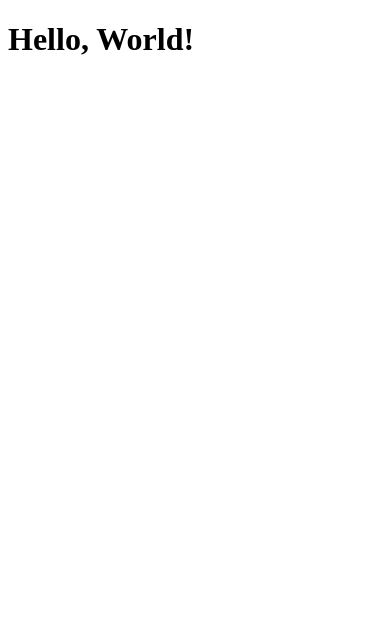
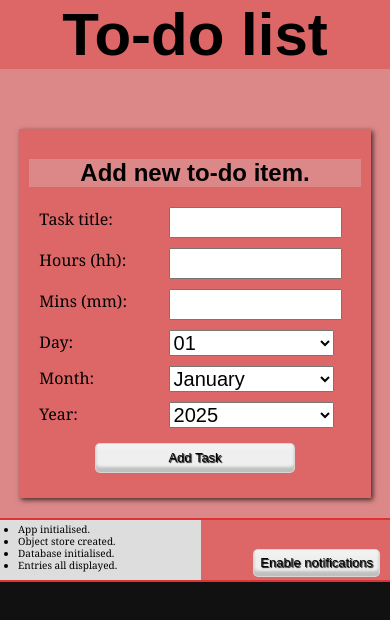
Before and after one commit to Gr8G1/gr8g1.github.io, a plain HTML site: page index.html in a window 390 px wide. Drawn offline with Linux system fonts and the light colour scheme; a web font is replaced by a local one.

Commit message:
Notification Example

```diff
--- a/index.html
+++ b/index.html
@@ -1,13 +1,111 @@
-<!doctype html>
-<html lang="ko">
+<!DOCTYPE HTML>
+<html lang="en-US">
 <head>
-    <meta charset="UTF-8">
-    <meta name="viewport"
-          content="width=device-width, user-scalable=no, initial-scale=1.0, maximum-scale=1.0, minimum-scale=1.0">
-    <meta http-equiv="X-UA-Compatible" content="ie=edge">
-    <title>Document</title>
+	<meta charset="UTF-8">
+	<meta name="viewport" content="width=380">
+    <script src="scripts/todo.js"></script>
+	<title>To-do list with Notifications</title>
+	<!-- Icon originated from design by Sabine Wollender: http://thenounproject.com/wosamo/ -->
+	<link rel="icon" type="image/png" href="img/icon-128.png">
+    <link href='https://fonts.googleapis.com/css?family=Donegal+One|Lily+Script+One' rel='stylesheet' type='text/css'>
+	<link href="style/style.css" type="text/css" rel="stylesheet">
 </head>
 <body>
-    <h1>Hello, World!</h1>
+
+<h1>To-do list</h1>
+
+<div class="task-box">
+
+<ul id="task-list">
+
+</ul>
+
+</div>
+
+<div class="form-box">
+<h2>Add new to-do item.</h2>
+
+<form id="task-form" action="index.html">
+  <div class="full-width"><label for="title">Task title:</label><input type="text" id="title" required></div>
+  <div class="half-width"><label for="deadline-hours">Hours (hh):</label><input type="number" id="deadline-hours" required></div>
+  <div class="half-width"><label for="deadline-minutes">Mins (mm):</label><input type="number" id="deadline-minutes" required></div>
+  <div class="third-width"><label for="deadline-day">Day:</label>
+        <select id="deadline-day" required>
+          <option value="01">01</option>
+          <option value="02">02</option>
+          <option value="03">03</option>
+          <option value="04">04</option>
+          <option value="05">05</option>
+          <option value="06">06</option>
+          <option value="07">07</option>
+          <option value="08">08</option>
+          <option value="09">09</option>
+          <option value="10">10</option>
+          <option value="11">11</option>
+          <option value="12">12</option>
+          <option value="13">13</option>
+          <option value="14">14</option>
+          <option value="15">15</option>
+          <option value="16">16</option>
+          <option value="17">17</option>
+          <option value="18">18</option>
+          <option value="19">19</option>
+          <option value="20">20</option>
+          <option value="21">21</option>
+          <option value="22">22</option>
+          <option value="23">23</option>
+          <option value="24">24</option>
+          <option value="25">25</option>
+          <option value="26">26</option>
+          <option value="27">27</option>
+          <option value="28">28</option>
+          <option value="29">29</option>
+          <option value="30">30</option>
+          <option value="31">31</option>
+        </select></div>
+
+  <div class="third-width"><label for="deadline-month">Month:</label>
+       <select id="deadline-month" required>
+         <option value="January">January</option>
+         <option value="February">February</option>
+         <option value="March">March</option>
+         <option value="April">April</option>
+         <option value="May">May</option>
+         <option value="June">June</option>
+         <option value="July">July</option>
+         <option value="August">August</option>
+         <option value="September">September</option>
+         <option value="October">October</option>
+         <option value="November">November</option>
+         <option value="December">December</option>
+       </select></div>
+
+  <div class="third-width"><label for="deadline-year">Year:</label>
+       <select id="deadline-year" required>
+	 <option value="2025">2025</option>
+         <option value="2024">2024</option>
+         <option value="2023">2023</option>
+         <option value="2022">2022</option>
+         <option value="2021">2021</option>
+         <option value="2020">2020</option>
+         <option value="2019">2019</option>
+         <option value="2018">2018</option>
+       </select></div>
+
+  <div><input type="submit" id="submit" value="Add Task"></div>
+  <div></div>
+</form>
+</div>
+
+<div id="toolbar">
+  <ul id="notifications">
+
+  </ul>
+
+  <button id="enable">
+    Enable notifications
+  </button>
+</div>
+
 </body>
 </html>
--- /dev/null
+++ b/scripts/todo.js
@@ -0,0 +1,354 @@
+window.onload = () => {
+  const MONTHS = ['January', 'February', 'March', 'April', 'May', 'June', 'July', 'August', 'September', 'October', 'November', 'December'];
+
+  // Hold an instance of a db object for us to store the IndexedDB data in
+  let db;
+
+  // Create a reference to the notifications list in the bottom of the app; we will write database messages into this list by
+  // appending list items as children of this element
+  const note = document.getElementById('notifications');
+
+  // All other UI elements we need for the app
+  const taskList = document.getElementById('task-list');
+  const taskForm = document.getElementById('task-form');
+  const title = document.getElementById('title');
+  const hours = document.getElementById('deadline-hours');
+  const minutes = document.getElementById('deadline-minutes');
+  const day = document.getElementById('deadline-day');
+  const month = document.getElementById('deadline-month');
+  const year = document.getElementById('deadline-year');
+  const notificationBtn = document.getElementById('enable');
+
+  // Do an initial check to see what the notification permission state is
+  if (Notification.permission === 'denied' || Notification.permission === 'default') {
+    notificationBtn.style.display = 'block';
+  } else {
+    notificationBtn.style.display = 'none';
+  }
+
+  note.appendChild(createListItem('App initialised.'));
+
+  // Let us open our database
+  const DBOpenRequest = window.indexedDB.open('toDoList', 4);
+
+  // Register two event handlers to act on the database being opened successfully, or not
+  DBOpenRequest.onerror = (event) => {
+    note.appendChild(createListItem('Error loading database.'));
+  };
+
+  DBOpenRequest.onsuccess = (event) => {
+    note.appendChild(createListItem('Database initialised.'));
+
+    // Store the result of opening the database in the db variable. This is used a lot below
+    db = DBOpenRequest.result;
+
+    // Run the displayData() function to populate the task list with all the to-do list data already in the IndexedDB
+    displayData();
+  };
+
+  // This event handles the event whereby a new version of the database needs to be created
+  // Either one has not been created before, or a new version number has been submitted via the
+  // window.indexedDB.open line above
+  //it is only implemented in recent browsers
+  DBOpenRequest.onupgradeneeded = (event) => {
+    db = event.target.result;
+
+    db.onerror = (event) => {
+      note.appendChild(createListItem('Error loading database.'));
+    };
+
+    // Create an objectStore for this database
+    const objectStore = db.createObjectStore('toDoList', { keyPath: 'taskTitle' });
+
+    // Define what data items the objectStore will contain
+    objectStore.createIndex('hours', 'hours', { unique: false });
+    objectStore.createIndex('minutes', 'minutes', { unique: false });
+    objectStore.createIndex('day', 'day', { unique: false });
+    objectStore.createIndex('month', 'month', { unique: false });
+    objectStore.createIndex('year', 'year', { unique: false });
+
+    objectStore.createIndex('notified', 'notified', { unique: false });
+
+    note.appendChild(createListItem('Object store created.'));
+  };
+
+  function displayData() {
+    // First clear the content of the task list so that you don't get a huge long list of duplicate stuff each time
+    // the display is updated.
+    while (taskList.firstChild) {
+      taskList.removeChild(taskList.lastChild);
+    }
+
+    // Open our object store and then get a cursor list of all the different data items in the IDB to iterate through
+    const objectStore = db.transaction('toDoList').objectStore('toDoList');
+    objectStore.openCursor().onsuccess = (event) => {
+      const cursor = event.target.result;
+      // Check if there are no (more) cursor items to iterate through
+      if (!cursor) {
+        // No more items to iterate through, we quit.
+        note.appendChild(createListItem('Entries all displayed.'));
+        return;
+      }
+
+      // Check which suffix the deadline day of the month needs
+      const { hours, minutes, day, month, year, notified, taskTitle } = cursor.value;
+      const ordDay = ordinal(day);
+
+      // Build the to-do list entry and put it into the list item.
+      const toDoText = `${taskTitle} — ${hours}:${minutes}, ${month} ${ordDay} ${year}.`;
+      const listItem = createListItem(toDoText);
+
+      if (notified === 'yes') {
+        listItem.style.textDecoration = 'line-through';
+        listItem.style.color = 'rgba(255, 0, 0, 0.5)';
+      }
+
+      // Put the item item inside the task list
+      taskList.appendChild(listItem);
+
+      // Create a delete button inside each list item,
+      const deleteButton = document.createElement('button');
+      listItem.appendChild(deleteButton);
+      deleteButton.textContent = 'X';
+
+      // Set a data attribute on our delete button to associate the task it relates to.
+      deleteButton.setAttribute('data-task', taskTitle);
+
+      // Associate action (deletion) when clicked
+      deleteButton.onclick = (event) => {
+        deleteItem(event);
+      };
+
+      // continue on to the next item in the cursor
+      cursor.continue();
+    };
+  };
+
+  // Add listener for clicking the submit button
+  taskForm.addEventListener('submit', addData, false);
+
+  function addData(e) {
+    // Prevent default, as we don't want the form to submit in the conventional way
+    e.preventDefault();
+
+    // Stop the form submitting if any values are left empty.
+    // This should never happen as there is the required attribute
+    if (title.value === '' || hours.value === null || minutes.value === null || day.value === '' || month.value === '' || year.value === null) {
+      note.appendChild(createListItem('Data not submitted — form incomplete.'));
+      return;
+    }
+
+    // Grab the values entered into the form fields and store them in an object ready for being inserted into the IndexedDB
+    const newItem = [
+      { taskTitle: title.value, hours: hours.value, minutes: minutes.value, day: day.value, month: month.value, year: year.value, notified: 'no' },
+    ];
+
+    // Open a read/write DB transaction, ready for adding the data
+    const transaction = db.transaction(['toDoList'], 'readwrite');
+
+    // Report on the success of the transaction completing, when everything is done
+    transaction.oncomplete = () => {
+      note.appendChild(createListItem('Transaction completed: database modification finished.'));
+
+      // Update the display of data to show the newly added item, by running displayData() again.
+      displayData();
+    };
+
+    // Handler for any unexpected error
+    transaction.onerror = () => {
+      note.appendChild(createListItem(`Transaction not opened due to error: ${transaction.error}`));
+    };
+
+    // Call an object store that's already been added to the database
+    const objectStore = transaction.objectStore('toDoList');
+    console.log(objectStore.indexNames);
+    console.log(objectStore.keyPath);
+    console.log(objectStore.name);
+    console.log(objectStore.transaction);
+    console.log(objectStore.autoIncrement);
+
+    // Make a request to add our newItem object to the object store
+    const objectStoreRequest = objectStore.add(newItem[0]);
+    objectStoreRequest.onsuccess = (event) => {
+
+      // Report the success of our request
+      // (to detect whether it has been succesfully
+      // added to the database, you'd look at transaction.oncomplete)
+      note.appendChild(createListItem('Request successful.'));
+
+      // Clear the form, ready for adding the next entry
+      title.value = '';
+      hours.value = null;
+      minutes.value = null;
+      day.value = 01;
+      month.value = 'January';
+      year.value = 2020;
+    };
+  };
+
+  function deleteItem(event) {
+    // Retrieve the name of the task we want to delete
+    const dataTask = event.target.getAttribute('data-task');
+
+    // Open a database transaction and delete the task, finding it by the name we retrieved above
+    const transaction = db.transaction(['toDoList'], 'readwrite');
+    transaction.objectStore('toDoList').delete(dataTask);
+
+    // Report that the data item has been deleted
+    transaction.oncomplete = () => {
+      // Delete the parent of the button, which is the list item, so it is no longer displayed
+      event.target.parentNode.parentNode.removeChild(event.target.parentNode);
+      note.appendChild(createListItem(`Task "${dataTask}" deleted.`));
+    };
+  };
+
+  // Check whether the deadline for each task is up or not, and responds appropriately
+  function checkDeadlines() {
+    // First of all check whether notifications are enabled or denied
+    if (Notification.permission === 'denied' || Notification.permission === 'default') {
+      notificationBtn.style.display = 'block';
+    } else {
+      notificationBtn.style.display = 'none';
+    }
+
+    // Grab the current time and date
+    const now = new Date();
+
+    // From the now variable, store the current minutes, hours, day of the month, month, year and seconds
+    const minuteCheck = now.getMinutes();
+    const hourCheck = now.getHours();
+    const dayCheck = now.getDate(); // Do not use getDay() that returns the day of the week, 1 to 7
+    const monthCheck = now.getMonth();
+    const yearCheck = now.getFullYear(); // Do not use getYear() that is deprecated.
+
+    // Open a new transaction
+    const objectStore = db.transaction(['toDoList'], 'readwrite').objectStore('toDoList');
+
+    // Open a cursor to iterate through all the data items in the IndexedDB
+    objectStore.openCursor().onsuccess = (event) => {
+      const cursor = event.target.result;
+      if (!cursor) return;
+      const { hours, minutes, day, month, year, notified, taskTitle } = cursor.value;
+
+      // convert the month names we have installed in the IDB into a month number that JavaScript will understand.
+      // The JavaScript date object creates month values as a number between 0 and 11.
+      const monthNumber = MONTHS.indexOf(month);
+      if (monthNumber === -1) throw new Error('Incorrect month entered in database.');
+
+      // Check if the current hours, minutes, day, month and year values match the stored values for each task.
+      // The parseInt() function transforms the value from a string to a number for comparison
+      // (taking care of leading zeros, and removing spaces and underscores from the string).
+      let matched = parseInt(hours) === hourCheck;
+      matched &&= parseInt(minutes) === minuteCheck;
+      matched &&= parseInt(day) === dayCheck;
+      matched &&= parseInt(monthNumber) === monthCheck;
+      matched &&= parseInt(year) === yearCheck;
+      if (matched && notified === 'no') {
+        // If the numbers all do match, run the createNotification() function to create a system notification
+        // but only if the permission is set
+        if (Notification.permission === 'granted') {
+          createNotification(taskTitle);
+        }
+      }
+
+      // Move on to the next cursor item
+      cursor.continue();
+    };
+  };
+
+  // Ask for permission when the 'Enable notifications' button is clicked
+  function askNotificationPermission() {
+    // Function to actually ask the permissions
+    function handlePermission(permission) {
+      // Whatever the user answers, we make sure Chrome stores the information
+      if (!Reflect.has(Notification, 'permission')) {
+        Notification.permission = permission;
+      }
+
+      // Set the button to shown or hidden, depending on what the user answers
+      if (Notification.permission === 'denied' || Notification.permission === 'default') {
+        notificationBtn.style.display = 'block';
+      } else {
+        notificationBtn.style.display = 'none';
+      }
+    };
+
+    // Check if the browser supports notifications
+    if (!Reflect.has(window, 'Notification')) {
+      console.log('This browser does not support notifications.');
+    } else {
+      if (checkNotificationPromise()) {
+        Notification.requestPermission().then(handlePermission);
+      } else {
+        Notification.requestPermission(handlePermission);
+      }
+    }
+  };
+
+  // Check whether browser supports the promise version of requestPermission()
+  // Safari only supports the old callback-based version
+  function checkNotificationPromise() {
+    try {
+      Notification.requestPermission().then();
+    } catch(e) {
+      return false;
+    }
+
+    return true;
+  };
+
+  // Wire up notification permission functionality to 'Enable notifications' button
+  notificationBtn.addEventListener('click', askNotificationPermission);
+
+  function createListItem(contents) {
+    const listItem = document.createElement('li');
+    listItem.textContent = contents;
+    return listItem;
+  };
+
+  // Create a notification with the given title
+  function createNotification(title) {
+    // Create and show the notification
+    const img = '/to-do-notifications/img/icon-128.png';
+    const text = `HEY! Your task "${title}" is now overdue.`;
+    const notification = new Notification('To do list', { body: text, icon: img });
+
+    // We need to update the value of notified to 'yes' in this particular data object, so the
+    // notification won't be set off on it again
+
+    // First open up a transaction
+    const objectStore = db.transaction(['toDoList'], 'readwrite').objectStore('toDoList');
+
+    // Get the to-do list object that has this title as its title
+    const objectStoreTitleRequest = objectStore.get(title);
+
+    objectStoreTitleRequest.onsuccess = () => {
+      // Grab the data object returned as the result
+      const data = objectStoreTitleRequest.result;
+
+      // Update the notified value in the object to 'yes'
+      data.notified = 'yes';
+
+      // Create another request that inserts the item back into the database
+      const updateTitleRequest = objectStore.put(data);
+
+      // When this new request succeeds, run the displayData() function again to update the display
+      updateTitleRequest.onsuccess = () => {
+        displayData();
+      };
+    };
+  };
+
+  // Using a setInterval to run the checkDeadlines() function every second
+  setInterval(checkDeadlines, 1000);
+}
+
+// Helper function returning the day of the month followed by an ordinal (st, nd, or rd)
+function ordinal(day) {
+  const n = day.toString();
+  const last = n.slice(-1);
+  if (last === '1' && n !== '11') return `${n}st`;
+  if (last === '2' && n !== '12') return `${n}nd`;
+  if (last === '3' && n !== '13') return `${n}rd`;
+  return `${n}th`;
+};
--- /dev/null
+++ b/style/style.css
@@ -0,0 +1,247 @@
+/* Basic set up + sizing for containers */
+
+html,
+body {
+  margin: 0;
+}
+
+html {
+  width: 100%;
+  height: 100%;
+  font-size: 10px;
+  font-family: Georgia, "Times New Roman", Times, serif;
+  background: #111;
+}
+
+body {
+  width: 50rem;
+  position: relative;
+  background: #d88;
+  margin: 0 auto;
+  border-left: 2px solid #d33;
+  border-right: 2px solid #d33;
+}
+
+h1,
+h2 {
+  text-align: center;
+  background: #d88;
+  font-family: Arial, Helvetica, sans-serif;
+}
+
+h1 {
+  font-size: 6rem;
+  margin: 0;
+  background: #d66;
+}
+
+h2 {
+  font-size: 2.4rem;
+}
+
+/* Bottom toolbar styling  */
+
+#toolbar {
+  position: relative;
+  height: 6rem;
+  width: 100%;
+  background: #d66;
+  border-top: 2px solid #d33;
+  border-bottom: 2px solid #d33;
+}
+
+#enable,
+input[type="submit"] {
+  line-height: 1.8;
+  font-size: 1.3rem;
+  border-radius: 5px;
+  border: 1px solid black;
+  color: black;
+  text-shadow: 1px 1px 1px black;
+  border: 1px solid rgba(0, 0, 0, 0.1);
+  box-shadow: inset 0px 5px 3px rgba(255, 255, 255, 0.2),
+    inset 0px -5px 3px rgba(0, 0, 0, 0.2);
+}
+
+#enable {
+  position: absolute;
+  bottom: 0.3rem;
+  right: 0.3rem;
+}
+
+#notifications {
+  margin: 0;
+  position: relative;
+  padding: 0.3rem;
+  background: #ddd;
+  position: absolute;
+  top: 0rem;
+  left: 0rem;
+  height: 5.4rem;
+  width: 50%;
+  overflow: auto;
+  line-height: 1.2;
+}
+
+#notifications li {
+  margin-left: 1.5rem;
+}
+
+/* New item form styling */
+
+.form-box {
+  background: #d66;
+  width: 85%;
+  padding: 1rem;
+  margin: 2rem auto;
+  box-shadow: 2px 2px 5px rgba(0, 0, 0, 0.7);
+}
+
+form div {
+  margin-bottom: 1rem;
+}
+
+form .full-width {
+  margin: 1rem auto 2rem;
+  width: 100%;
+}
+
+form .half-width {
+  width: 50%;
+  float: left;
+}
+
+form .third-width {
+  width: 33%;
+  float: left;
+}
+
+form div label {
+  width: 10rem;
+  float: left;
+  padding-right: 1rem;
+  font-size: 1.6rem;
+  line-height: 1.6;
+}
+
+form .full-width input {
+  width: 30rem;
+}
+
+form .half-width input {
+  width: 8.75rem;
+}
+
+form .third-width select {
+  width: 13.5rem;
+}
+
+form div input[type="submit"] {
+  clear: both;
+  width: 20rem;
+  display: block;
+  height: 3rem;
+  margin: 0 auto;
+  position: relative;
+  top: 0.5rem;
+}
+
+/* || tasks box */
+
+.task-box {
+  width: 85%;
+  padding: 1rem;
+  margin: 2rem auto;
+  font-size: 1.8rem;
+}
+
+.task-box ul {
+  margin: 0;
+  padding: 0;
+}
+
+.task-box li {
+  list-style-type: none;
+  padding: 1rem;
+  border-bottom: 2px solid #d33;
+}
+
+.task-box li:last-child {
+  border-bottom: none;
+}
+
+.task-box li:last-child {
+  margin-bottom: 0rem;
+}
+
+.task-box button {
+  margin-left: 2rem;
+  font-size: 1.6rem;
+  border: 1px solid #eee;
+  border-radius: 5px;
+  box-shadow: inset 0 -2px 5px rgba(0, 0, 0, 0.5) 1px 1px 1px black;
+}
+
+/* setting cursor for interactive controls */
+
+button,
+input[type="submit"],
+select {
+  cursor: pointer;
+}
+
+/* media query for small screens */
+
+@media (max-width: 32rem) {
+  body {
+    width: 100%;
+    border-left: none;
+    border-right: none;
+  }
+
+  form div {
+    clear: both;
+  }
+
+  form .full-width {
+    margin: 1rem auto;
+  }
+
+  form .half-width {
+    width: 100%;
+    float: none;
+  }
+
+  form .third-width {
+    width: 100%;
+    float: none;
+  }
+
+  form div label {
+    width: 36%;
+    padding-left: 1rem;
+  }
+
+  form input,
+  form select,
+  form label {
+    line-height: 2.5rem;
+    font-size: 2rem;
+  }
+
+  form .full-width input {
+    width: 50%;
+  }
+
+  form .half-width input {
+    width: 50%;
+  }
+
+  form .third-width select {
+    width: 50%;
+  }
+
+  #enable {
+    right: 1rem;
+  }
+}
```
Also changed, not shown: img/icon-128.png (added), 3 other files.
